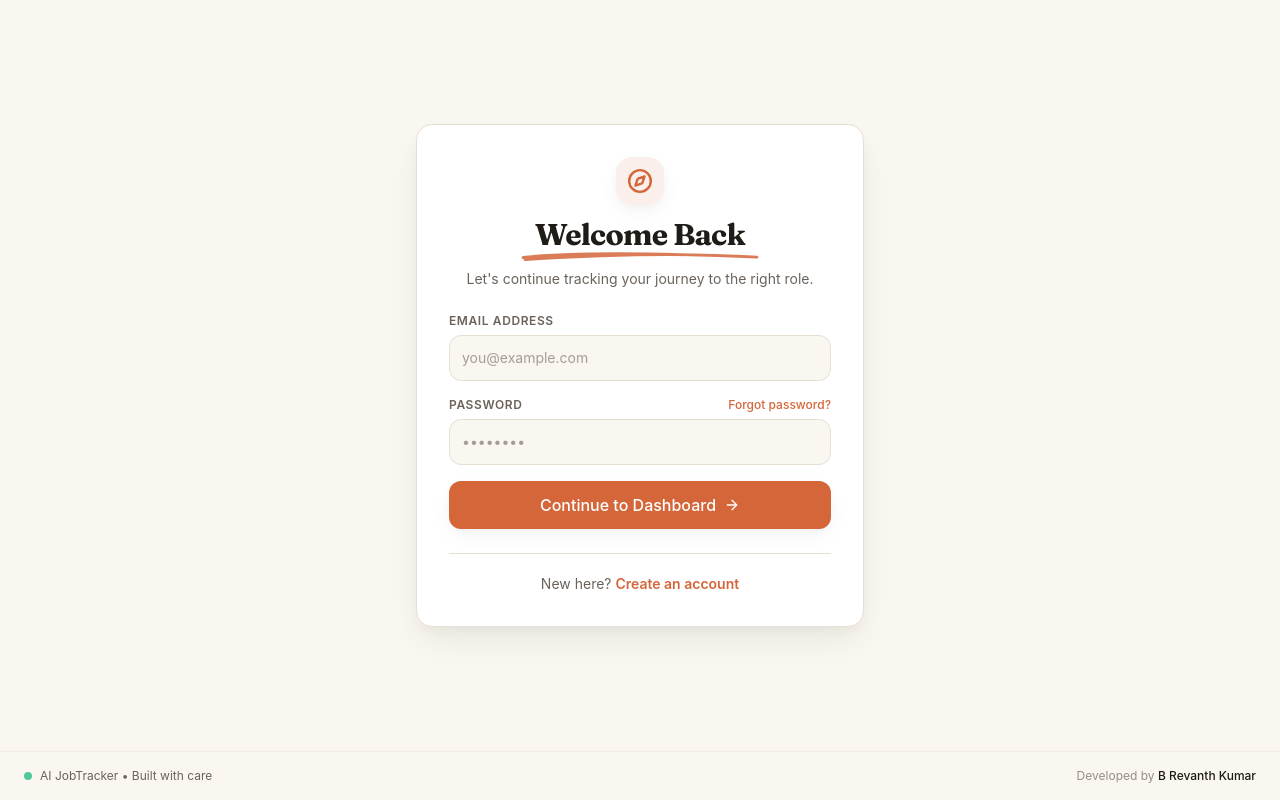
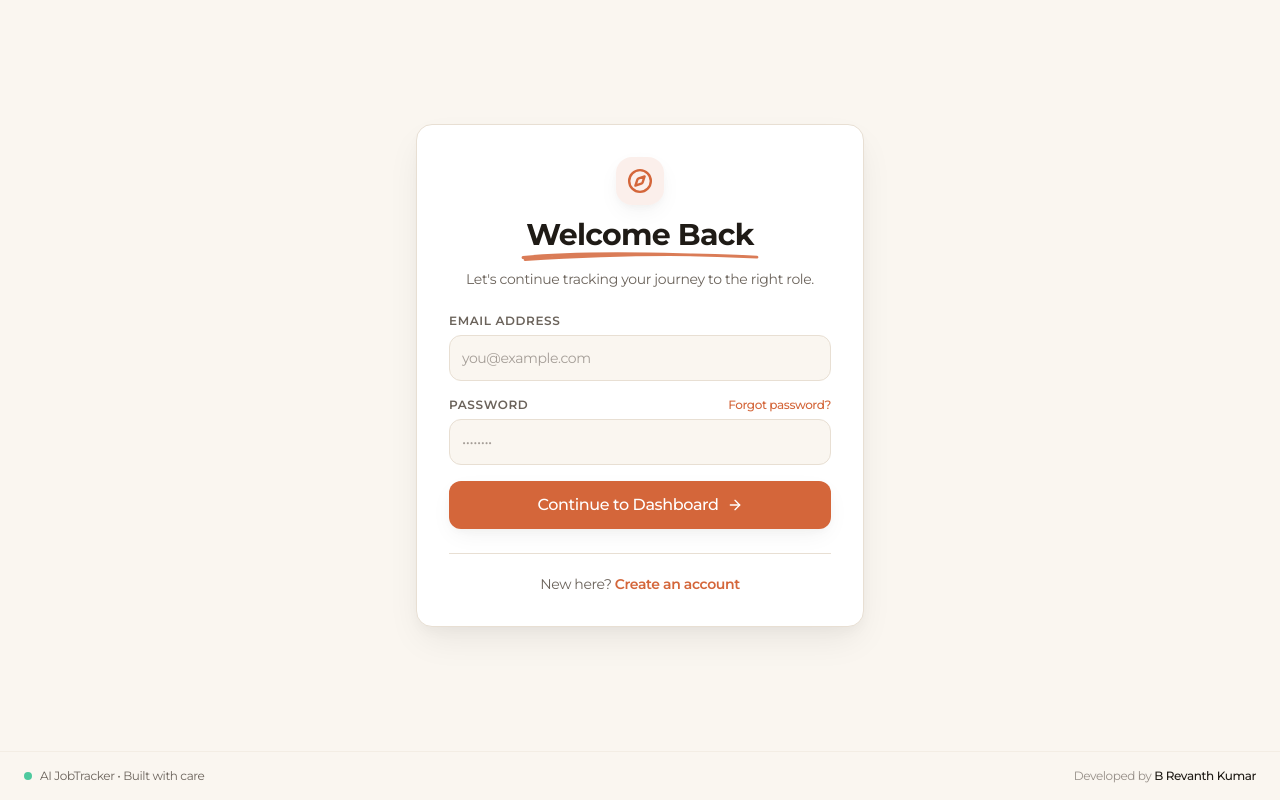
Before and after one commit to revanthbanoth/AI_Job_Tracker, a React (Vite) app in the folder frontend/: page /login in a window 1280 px wide. Built offline with nearby package versions, Linux system fonts and the light colour scheme; no server answers.

Commit message:
style: convert entire website typography to Montserrat

```diff
--- a/frontend/index.html
+++ b/frontend/index.html
@@ -5,11 +5,12 @@
     <link rel="icon" type="image/svg+xml" href="/vite.svg" />
     <meta name="viewport" content="width=device-width, initial-scale=1.0" />
     <title>AI JobTracker &bull; Thoughtful Career Tracking</title>
-    <!-- Google Fonts Fallback: Fraunces (Headings & Big Numbers) & DM Sans (Body & UI) -->
+    <!-- Google Font: Montserrat (All Weights 300 to 900, normal & italic) -->
     <link rel="preconnect" href="https://fonts.googleapis.com" />
     <link rel="preconnect" href="https://fonts.gstatic.com" crossorigin />
-    <link href="https://fonts.googleapis.com/css2?family=DM+Sans:ital,opsz,wght@0,9..40,100..1000;1,9..40,100..1000&family=Fraunces:ital,opsz,wght,SOFT@0,9..144,100..900,0..100;1,9..144,100..900,0..100&display=swap" rel="stylesheet" />
+    <link href="https://fonts.googleapis.com/css2?family=Montserrat:ital,wght@0,300;0,400;0,500;0,600;0,700;0,800;0,900;1,300;1,400;1,500;1,600;1,700;1,800;1,900&display=swap" rel="stylesheet" />
   </head>
+
   <body>
     <div id="root"></div>
     <script type="module" src="/src/main.jsx"></script>
--- a/frontend/package.json
+++ b/frontend/package.json
@@ -12,6 +12,7 @@
   "dependencies": {
     "@fontsource-variable/dm-sans": "^5.3.0",
     "@fontsource-variable/fraunces": "^5.3.0",
+    "@fontsource/montserrat": "^5.3.0",
     "autoprefixer": "^10.4.23",
     "axios": "^1.13.2",
     "canvas-confetti": "^1.9.4",
--- a/frontend/src/index.css
+++ b/frontend/src/index.css
@@ -35,8 +35,13 @@
     --color-danger: 224 102 102;     /* #E06666 Warm muted red */
   }
 
+  * {
+    font-family: 'Montserrat', sans-serif;
+  }
+
   body {
-    @apply bg-background text-text font-sans antialiased selection:bg-primary/20 selection:text-text;
+    @apply bg-background text-text antialiased selection:bg-primary/20 selection:text-text;
+    font-family: 'Montserrat', sans-serif;
     height: 100%;
     width: 100%;
     margin: 0;
@@ -48,10 +53,12 @@
     height: 100%;
     width: 100%;
     overflow: hidden;
+    font-family: 'Montserrat', sans-serif;
   }
 
-  h1, h2, h3, .font-editorial {
-    @apply font-serif tracking-tight;
+  h1, h2, h3, h4, h5, h6, .font-editorial, .font-serif, .font-sans {
+    font-family: 'Montserrat', sans-serif !important;
+    @apply tracking-tight;
   }
 }
 
--- a/frontend/src/main.jsx
+++ b/frontend/src/main.jsx
@@ -1,5 +1,11 @@
 import React from 'react'
 import ReactDOM from 'react-dom/client'
+import '@fontsource/montserrat/300.css'
+import '@fontsource/montserrat/400.css'
+import '@fontsource/montserrat/500.css'
+import '@fontsource/montserrat/600.css'
+import '@fontsource/montserrat/700.css'
+import '@fontsource/montserrat/800.css'
 import App from './App.jsx'
 import './index.css'
 import { BrowserRouter } from 'react-router-dom'
--- a/frontend/tailwind.config.js
+++ b/frontend/tailwind.config.js
@@ -8,8 +8,9 @@ export default {
     theme: {
         extend: {
             fontFamily: {
-                serif: ['Fraunces', 'Georgia', 'serif'],
-                sans: ['Inter', '-apple-system', 'BlinkMacSystemFont', 'sans-serif'],
+                sans: ['Montserrat', '-apple-system', 'BlinkMacSystemFont', 'sans-serif'],
+                serif: ['Montserrat', 'sans-serif'],
+                montserrat: ['Montserrat', 'sans-serif'],
             },
             borderRadius: {
                 'card': '16px',
```
Also changed, not shown: 1 other file (tests, documents, lock files or other folders).
